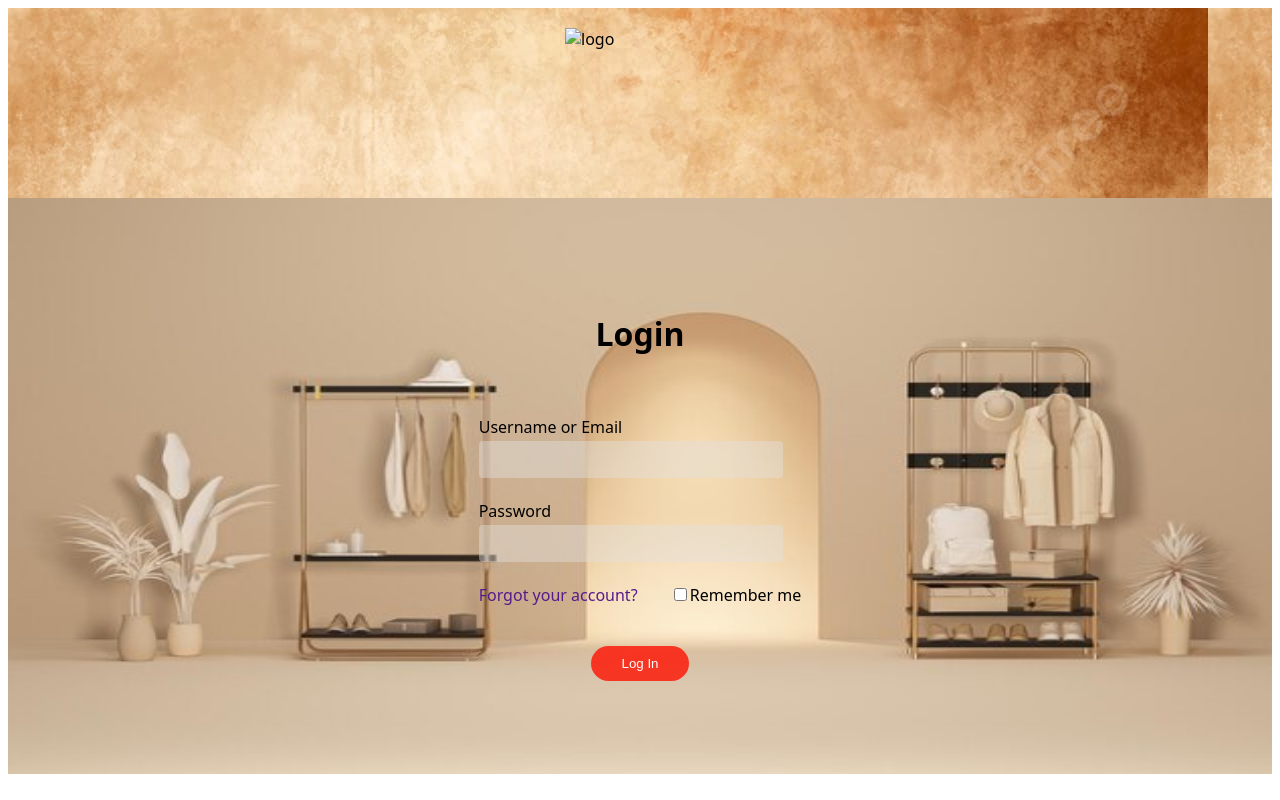
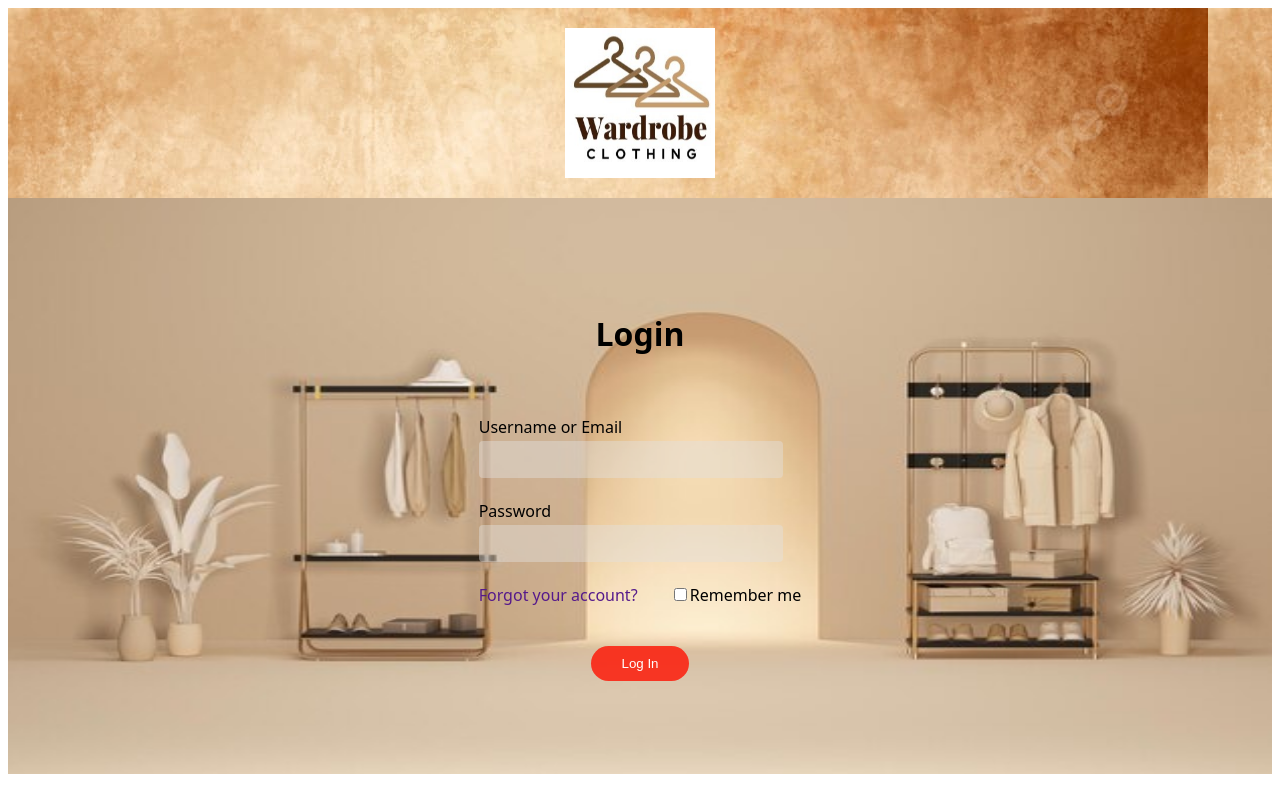
Before and after one commit to rohitsaini81/assignment_project_2, a website: page Projecthtml/index.html in a window 1280 px wide. Drawn offline with Linux system fonts and the light colour scheme; files that its build step writes are made by us from their sources; files whose address does not match are found by name.

Commit message:
enhancement

```diff
--- a/Projecthtml/index.html
+++ b/Projecthtml/index.html
@@ -5,12 +5,12 @@
   <meta charset="UTF-8">
   <meta name="viewport" content="width=device-width, initial-scale=1.0">
   <title>Login Page</title>
-  <link rel="stylesheet" href="style.css">
+  <link rel="stylesheet" href="./css/style.css">
 </head>
 
 <body>
   <div class="logo">
-    <img src="logofinal.jpg" alt="logo" width="150px" height="150px">
+    <img src="./images/logofinal.jpg" alt="logo" width="150px" height="150px">
   </div>
   <div class="logindiv">
     <form class="login" action="homepage.html">
```
